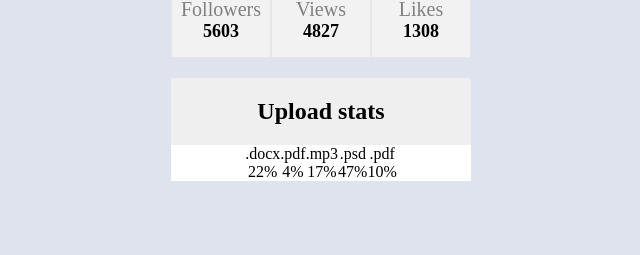
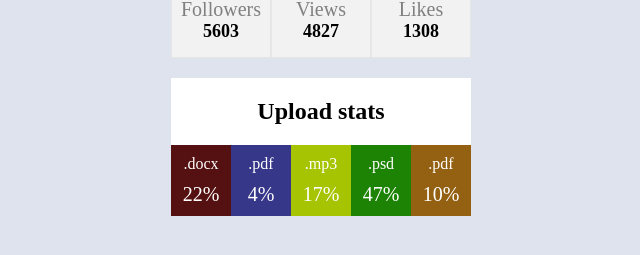
Before and after one commit to artyomakulov/goit-react-hw-01-components, a React (Create React App) app: page / in a window 1280 px wide. Shown: the part 319-574 px from the top of the page, without its empty margins (319-959 px from the left). Built offline with nearby package versions, Linux system fonts and the light colour scheme.

Commit message:
2nd task css rdy

```diff
--- a/src/components/Statistics/Statistics.module.css
+++ b/src/components/Statistics/Statistics.module.css
@@ -7,29 +7,39 @@
 }
 
 .title {
-    /* text-align: center; */
     margin-bottom: 0px;
     padding: 20px;
-    background-color: rgb(240, 239, 239);
+    background-color: rgb(255, 255, 255);
 }
 
 .stat_list {
-
-
+    display: flex;
 }
 
 .item {
-    display: inline-flex;
+    display: flex;
     flex-direction: column;
-
-    align-items: center;
-    justify-content: center;
+    padding: 10px 0;
+    flex-basis: calc(100% / 5);
+    color: #ffffff;
 }
 
-.label {
-
+.item:nth-child(1) {
+    background-color:rgb(85, 17, 17)
 }
-
+.item:nth-child(2) {
+    background-color:rgb(54, 55, 136)
+}
+.item:nth-child(3) {
+    background-color:rgb(167, 196, 2)
+}
+.item:nth-child(4) {
+    background-color:rgb(29, 131, 4)
+}
+.item:nth-child(5) {
+    background-color:rgb(148, 96, 18)
+}
 .percentage {
-
-}
+    font-size: 20px;
+    margin-top: 10px;
+  }
```
